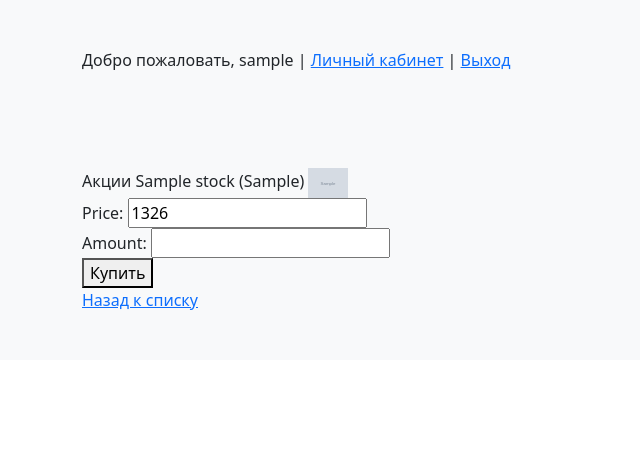
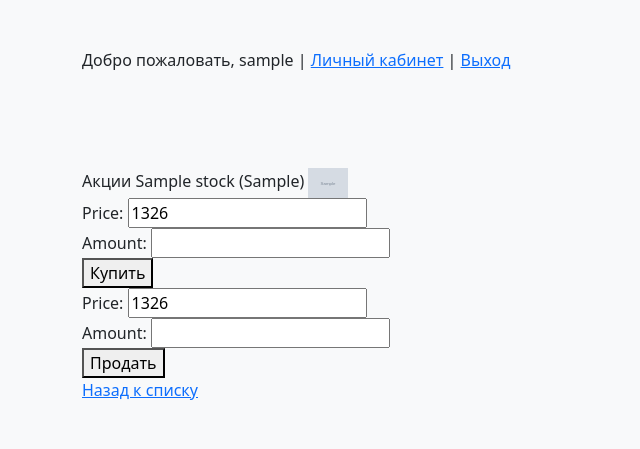
Before and after one commit to TinaVolynets/jango, a Django app: page /stock/detail/1/ in a window 1280 px wide. Shown: the top 449 px of the page, without its empty margins (0-640 px from the left). Run offline with Django 5.2, Linux system fonts and the light colour scheme; a user stored in the database is signed in; tables that the repository leaves empty hold one stand-in row (values such as "Sample post"); grey boxes marked "Sample" are stand-in pictures; some libraries are stand-ins or nearby versions.

Commit message:
Add Sell

```diff
--- a/stock/models.py
+++ b/stock/models.py
@@ -48,7 +48,8 @@ class AccountStock(models.Model):
     account = models.ForeignKey(Account, on_delete=models.CASCADE)
     stock = models.ForeignKey(Stock, on_delete=models.CASCADE)
     amount = models.IntegerField(default=0)
-    average_buy_cost = models.DecimalField(null=True, blank=True, decimal_places=2, max_digits=6)
+    average_buy_cost = models.IntegerField(default=0)
+    average_sell_cost = models.IntegerField(default=0)
 
     class Meta:
         unique_together = ['account', 'stock']
--- a/stock/templates/stock.html
+++ b/stock/templates/stock.html
@@ -10,6 +10,13 @@
             <button>Купить</button>
         </form>
     </div>
+	    <div>
+        <form method="POST" action="{% url 'stock:sell' stock.pk %}">
+            {% csrf_token %}
+            {{ form }}
+            <button>Продать</button>
+        </form>
+    </div>
     <div>
         <a href="{% url 'stock:list' %}">Назад к списку</a>
     </div>
--- a/stock/templates/stocks.html
+++ b/stock/templates/stocks.html
@@ -20,6 +20,7 @@
                 <td>{{ stock.name }}</td>
                 <td>{{ stock.get_random_price }}{{ stock.currency.sign }}
 					<a href="{% url 'stock:detail' stock.pk %}">Купить</a>
+					<a href="{% url 'stock:detail' stock.pk %}">Продать</a>
 				</td>
             </tr>
         {% endfor %}
--- a/stock/urls.py
+++ b/stock/urls.py
@@ -1,11 +1,12 @@
 from django.urls import path
 
-from stock.views import stock_list, stock_detail, stock_buy, account
+from stock.views import stock_list, stock_detail, stock_buy, account, stock_sell
 
 
 urlpatterns = [
     path('list/', stock_list, name='list'),
     path('detail/<int:pk>/', stock_detail, name='detail'),
     path('buy/<int:pk>/', stock_buy, name='buy'),
-    path('account/', account, name='account')
+    path('account/', account, name='account'),
+    path('sell/<int:pk>/', stock_sell, name='sell')
 ]
--- a/stock/views.py
+++ b/stock/views.py
@@ -63,6 +63,44 @@ def stock_buy(request, pk):
     return render(request, 'stock.html', context)
 
 @login_required
+def stock_sell(request, pk):
+    if request.method != "POST":
+        return redirect('stock:detail', pk=pk)
+
+    stock = get_object_or_404(Stock, pk=pk)
+    form = BuySellForm(request.POST)
+
+    if form.is_valid():
+        amount = form.cleaned_data['amount']
+        price = form.cleaned_data['price']
+        sell_cost = price * amount
+
+        acc_stock, created = AccountStock.objects.get_or_create(account=request.user.account, stock=stock,
+                                                                defaults={'average_sell_cost': 0, 'amount': 0})
+        current_cost = acc_stock.average_sell_cost * acc_stock.amount
+
+        total_cost = current_cost + sell_cost
+
+        acc_currency, created = AccountCurrency.objects.get_or_create(account=request.user.account, currency=stock.currency,
+                                                                    defaults={'amount': 0})
+        if acc_stock.amount < amount:
+            form.add_error(None, f'Вы не можете продать {amount} акций, так как на вашем счету их меньше')
+        else:
+            total_amount = acc_stock.amount - amount
+            acc_stock.amount = total_amount
+            acc_currency.amount = acc_currency.amount + sell_cost
+            acc_stock.save()
+            acc_currency.save()
+            return redirect('stock:list')
+
+    context = {
+        'stock': get_object_or_404(Stock, pk=pk),
+        'form': form
+    }
+
+    return render(request, 'stock.html', context)
+
+@login_required
 def account(request):
     currencies = cache.get(f'currencies_{request.user.username}')
     stocks = cache.get(f'stocks_{request.user.username}')
```
Also changed, not shown: stock/migrations/0007_accountstock_average_sell_cost_and_more.py (added).
